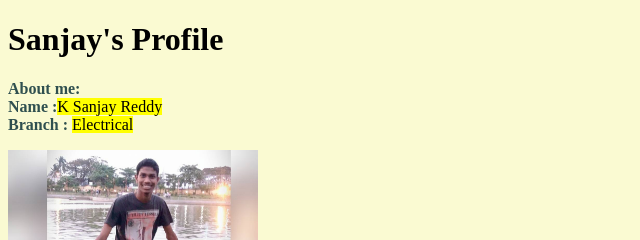
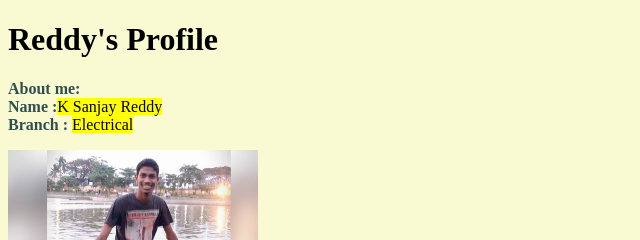
Before and after one commit to KSanjayReddy/KSanjayReddy.github.io, a plain HTML site: page index.html in a window 1280 px wide. Shown: the top 240 px of the page, 0-640 px from the left. Drawn offline with Linux system fonts and the light colour scheme.

Commit message:
my first blog

```diff
--- a/index.html
+++ b/index.html
@@ -32,7 +32,7 @@
   </style>
     <body bgcolor="lightgoldenrodyellow">
     <title>Sanjay's Profile</title>
-    <h1>Sanjay's Profile</h1>
+    <h1>Reddy's Profile</h1>
   <!-- <audio src="music.mp3" autoplay loop></audio></audio> -->
 
   </head>
```
